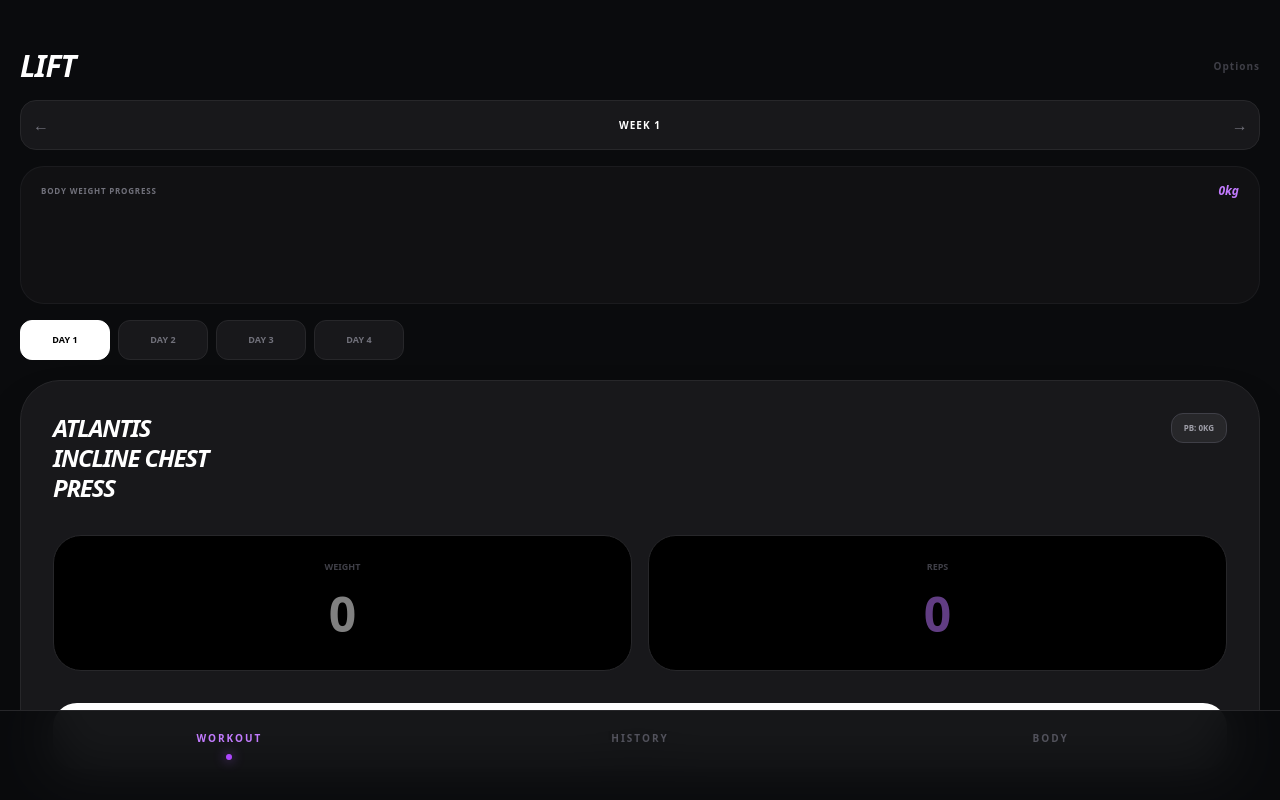
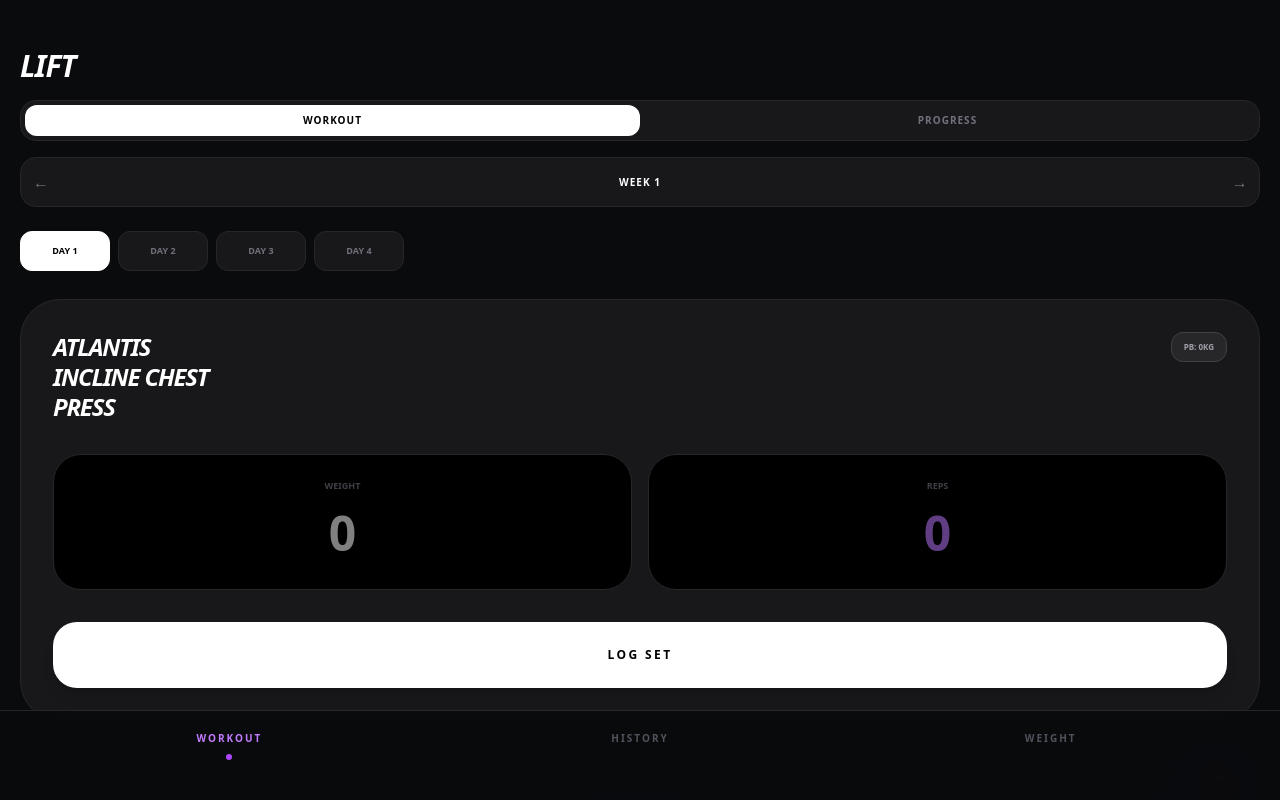
Before and after one commit to abdul75412/workout-app, a Next.js app: page / in a window 1280 px wide. Shown: the top 800 px of the page. Built offline with nearby package versions, Linux system fonts and the light colour scheme.

Commit message:
added progress toggle weight graph with editing and improved timer box

```diff
--- a/app/page.tsx
+++ b/app/page.tsx
@@ -4,6 +4,7 @@ import { workoutPlan } from "./workoutData";
 
 export default function WorkoutPage() {
   const [view, setView] = useState<"lift" | "history" | "weight">("lift");
+  const [activeSubView, setActiveSubView] = useState<"workout" | "progress">("workout");
   const [selectedWeek, setSelectedWeek] = useState(1);
   const [dayIndex, setDayIndex] = useState(0);
   const [historyDayIndex, setHistoryDayIndex] = useState(0);
@@ -18,7 +19,6 @@ export default function WorkoutPage() {
   const [baselines, setBaselines] = useState<Record<string, number>>({});
   const [showBaselineInput, setShowBaselineInput] = useState(false);
   const [showConfetti, setShowConfetti] = useState(false);
-  const [showOptions, setShowOptions] = useState(false);
 
   const currentPhase = workoutPlan.phase1;
   const currentDay = currentPhase.days[dayIndex];
@@ -78,6 +78,14 @@ export default function WorkoutPage() {
     setBodyWeightInput("");
   };
 
+  const editPoint = (id: number) => {
+    const newVal = prompt("Enter new weight:");
+    if (!newVal || isNaN(parseFloat(newVal))) return;
+    const updated = weightHistory.map(h => h.id === id ? { ...h, value: parseFloat(newVal) } : h);
+    setWeightHistory(updated);
+    localStorage.setItem("body_weight_logs", JSON.stringify(updated));
+  };
+
   const weightStats = useMemo(() => {
     if (weightHistory.length === 0) return { current: 0, change: "0" };
     const current = weightHistory[weightHistory.length - 1].value;
@@ -86,12 +94,12 @@ export default function WorkoutPage() {
     return { current, change: parseFloat(diff) > 0 ? `+${diff}` : diff };
   }, [weightHistory]);
 
-  const padding = { top: 10, right: 10, bottom: 10, left: 25 };
-  const graphH = 100;
+  const padding = { top: 20, right: 20, bottom: 20, left: 35 };
+  const graphH = 180;
   const graphW = 350;
   const weightsArr = weightHistory.map(d => d.value);
-  const minW = weightsArr.length ? Math.min(...weightsArr) - 1 : 0;
-  const maxW = weightsArr.length ? Math.max(...weightsArr) + 1 : 10;
+  const minW = weightsArr.length ? Math.min(...weightsArr) - 2 : 0;
+  const maxW = weightsArr.length ? Math.max(...weightsArr) + 2 : 10;
   const getX = (i: number) => padding.left + (i * (graphW - padding.left - padding.right) / (weightHistory.length - 1 || 1));
   const getY = (v: number) => graphH - padding.bottom - ((v - minW) / (maxW - minW || 1) * (graphH - padding.top - padding.bottom));
   const linePath = weightHistory.length > 1 ? weightHistory.map((d, i) => `${i === 0 ? 'M' : 'L'} ${getX(i)} ${getY(d.value)}`).join(" ") : "";
@@ -99,23 +107,33 @@ export default function WorkoutPage() {
   return (
     <div className="max-w-[100vw] overflow-x-hidden min-h-screen bg-[#0a0b0d] text-white font-sans pb-44 px-5">
       {showConfetti && (
-        <div className="fixed inset-0 z-[200] flex items-center justify-center bg-purple-600/20 backdrop-blur-md pointer-events-none">
+        <div className="fixed inset-0 z-[300] flex items-center justify-center bg-purple-600/20 backdrop-blur-md pointer-events-none">
           <p className="text-5xl font-black italic text-amber-400 animate-bounce tracking-tighter uppercase">New PB! 🚀</p>
         </div>
       )}
 
       {timer > 0 && (
-        <div className="fixed top-0 left-0 right-0 bg-purple-600 z-[150] p-4 flex justify-between items-center border-b border-purple-400">
-          <span className="font-black italic text-sm tabular-nums tracking-tighter uppercase">Rest: {Math.floor(timer / 60)}:{(timer % 60).toString().padStart(2, '0')}</span>
-          <button onClick={() => setTimer(0)} className="bg-white text-black px-4 py-1 rounded-lg text-[10px] font-black uppercase tracking-tighter">Skip</button>
+        <div className="fixed inset-0 z-[250] flex items-center justify-center bg-black/80 backdrop-blur-sm">
+          <div className="bg-zinc-900 border border-zinc-800 p-8 rounded-[40px] text-center w-full max-w-[300px] shadow-2xl">
+            <p className="text-[10px] font-black uppercase text-zinc-500 mb-2 tracking-[0.2em]">Rest Timer</p>
+            <p className="text-6xl font-black italic tabular-nums mb-8">{Math.floor(timer / 60)}:{(timer % 60).toString().padStart(2, '0')}</p>
+            <div className="grid grid-cols-2 gap-3 mb-4">
+              <button onClick={() => setTimer(t => t + 30)} className="bg-zinc-800 py-3 rounded-2xl font-black text-[10px] uppercase">+30s</button>
+              <button onClick={() => setTimer(t => t + 60)} className="bg-zinc-800 py-3 rounded-2xl font-black text-[10px] uppercase">+1m</button>
+            </div>
+            <button onClick={() => setTimer(0)} className="w-full bg-white text-black py-4 rounded-2xl font-black uppercase text-[10px] tracking-widest">Skip Rest</button>
+          </div>
         </div>
       )}
 
-      <header className="pt-12 mb-4 uppercase italic font-black tracking-tighter">
-        <div className="flex justify-between items-center mb-4">
-          <h1 className="text-3xl">{view === 'weight' ? 'Body' : view}</h1>
-          <button onClick={() => setShowOptions(!showOptions)} className="text-zinc-700 text-[10px] not-italic tracking-widest">Options</button>
-        </div>
+      <header className="pt-12 mb-6 uppercase italic font-black tracking-tighter">
+        <h1 className="text-3xl mb-4">{view === 'weight' ? 'Weight' : view}</h1>
+        {view === 'lift' && (
+          <div className="flex bg-zinc-900 p-1 rounded-2xl border border-zinc-800 mb-4 not-italic">
+            <button onClick={() => setActiveSubView("workout")} className={`flex-1 py-2 rounded-xl text-[10px] font-black uppercase tracking-widest transition-all ${activeSubView === 'workout' ? 'bg-white text-black' : 'text-zinc-500'}`}>Workout</button>
+            <button onClick={() => setActiveSubView("progress")} className={`flex-1 py-2 rounded-xl text-[10px] font-black uppercase tracking-widest transition-all ${activeSubView === 'progress' ? 'bg-white text-black' : 'text-zinc-500'}`}>Progress</button>
+          </div>
+        )}
         <div className="flex items-center justify-between bg-zinc-900 rounded-2xl p-1 border border-zinc-800 not-italic">
           <button onClick={() => setSelectedWeek(w => Math.max(1, w - 1))} className="p-2 text-zinc-500">←</button>
           <span className="text-[10px] font-black uppercase tracking-widest">Week {selectedWeek}</span>
@@ -123,34 +141,20 @@ export default function WorkoutPage() {
         </div>
       </header>
 
-      {view === 'lift' && (
-        <div className="space-y-4">
-          <div className="bg-zinc-900/50 rounded-3xl p-4 border border-zinc-800/50">
-            <div className="flex justify-between items-center mb-2 px-1">
-              <p className="text-[8px] font-black text-zinc-500 uppercase tracking-widest">Body Weight Progress</p>
-              <p className={`text-xs font-black italic ${parseFloat(weightStats.change) >= 0 ? 'text-purple-400' : 'text-red-400'}`}>{weightStats.change}kg</p>
-            </div>
-            <div className="h-[80px] w-full">
-              <svg width="100%" height="100%" viewBox={`0 0 ${graphW} ${graphH}`} preserveAspectRatio="none">
-                {weightHistory.length > 1 && <path d={linePath} fill="none" stroke="#a855f7" strokeWidth="3" strokeLinecap="round" />}
-                {weightHistory.map((d, i) => (<circle key={d.id} cx={getX(i)} cy={getY(d.value)} r="3" className="fill-purple-500 stroke-2 stroke-black" />))}
-              </svg>
-            </div>
-          </div>
-
+      {view === 'lift' && activeSubView === 'workout' && (
+        <div className="space-y-6">
           <div className="flex gap-2 overflow-x-auto no-scrollbar pb-1">
             {currentPhase.days.map((day, idx) => (
               <button key={idx} onClick={() => { setDayIndex(idx); setExerciseIndex(0); }} className={`min-w-[90px] py-3 rounded-xl font-black uppercase text-[9px] border transition-all ${dayIndex === idx ? "bg-white text-black border-white" : "bg-zinc-900 text-zinc-500 border-zinc-800"}`}>{day.label}</button>
             ))}
           </div>
-
-          <div className="bg-zinc-900 rounded-[40px] p-8 border border-zinc-800 relative shadow-2xl">
+          <div className="bg-zinc-900 rounded-[40px] p-8 border border-zinc-800 relative">
             <div className="flex justify-between items-start mb-8">
               <h2 className="text-2xl font-black italic uppercase tracking-tighter leading-tight max-w-[180px]">{currentExercise.name}</h2>
               <button onClick={() => setShowBaselineInput(!showBaselineInput)} className="bg-zinc-800 px-3 py-2 rounded-xl text-[8px] font-black uppercase text-zinc-400 border border-zinc-700">PB: {baselines[currentExercise.name] || 0}kg</button>
             </div>
             {showBaselineInput && (
-              <div className="mb-6 flex gap-2"><input type="number" value={weight} onChange={(e) => setWeight(e.target.value)} placeholder="0" className="flex-1 bg-black p-3 rounded-xl outline-none border border-zinc-800 font-black" /><button onClick={saveBaseline} className="bg-purple-500 px-4 rounded-xl font-black text-[10px] uppercase tracking-tighter">Set</button></div>
+              <div className="mb-6 flex gap-2"><input type="number" value={weight} onChange={(e) => setWeight(e.target.value)} placeholder="0" className="flex-1 bg-black p-3 rounded-xl outline-none border border-zinc-800 font-black" /><button onClick={saveBaseline} className="bg-purple-500 px-4 rounded-xl font-black text-[10px] uppercase">Set</button></div>
             )}
             <div className="grid grid-cols-2 gap-4 mb-8">
               <div className="bg-black rounded-[28px] p-6 border border-zinc-800 text-center"><p className="text-[9px] font-black uppercase text-zinc-700 mb-2">Weight</p><input type="number" value={weight} onChange={(e) => setWeight(e.target.value)} className="bg-transparent text-5xl font-black w-full text-center outline-none tabular-nums" placeholder="0" /></div>
@@ -158,18 +162,39 @@ export default function WorkoutPage() {
             </div>
             <button onClick={logSet} className="w-full bg-white text-black py-6 rounded-3xl font-black uppercase text-[12px] tracking-[0.2em] active:scale-95 shadow-lg">Log Set</button>
           </div>
+          <div className="flex justify-between items-center bg-zinc-900/50 p-2 rounded-2xl border border-zinc-800/50 font-black uppercase text-[10px]">
+            <button onClick={() => setExerciseIndex(i => Math.max(0, i-1))} className="p-4 text-zinc-600 disabled:opacity-0" disabled={exerciseIndex === 0}>Prev</button>
+            <span className="text-zinc-800 tracking-widest">{exerciseIndex + 1} / {currentDay.exercises.length}</span>
+            <button onClick={() => setExerciseIndex(i => Math.min(currentDay.exercises.length-1, i+1))} className="p-4 text-purple-500 disabled:opacity-0" disabled={exerciseIndex === currentDay.exercises.length-1}>Next</button>
+          </div>
+        </div>
+      )}
 
-          <div className="flex justify-between items-center bg-zinc-900/50 p-2 rounded-2xl border border-zinc-800/50 font-black">
-            <button onClick={() => setExerciseIndex(i => Math.max(0, i-1))} className="p-4 text-zinc-600 disabled:opacity-0" disabled={exerciseIndex === 0}>Prev</button>
-            <span className="text-[10px] text-zinc-800 tracking-widest">{exerciseIndex + 1} / {currentDay.exercises.length}</span>
-            <button onClick={() => setExerciseIndex(i => Math.min(currentDay.exercises.length-1, i+1))} className="p-4 text-purple-500 disabled:opacity-0" disabled={exerciseIndex === currentDay.exercises.length-1}>Next</button>
+      {view === 'lift' && activeSubView === 'progress' && (
+        <div className="bg-zinc-900 rounded-[40px] p-6 border border-zinc-800">
+          <p className="text-[10px] font-black text-zinc-500 uppercase tracking-widest italic mb-6">Weight Progress Graph</p>
+          <div className="h-[200px] w-full">
+            <svg width="100%" height="100%" viewBox={`0 0 ${graphW} ${graphH}`} preserveAspectRatio="none">
+              {weightHistory.length > 1 && <path d={linePath} fill="none" stroke="#a855f7" strokeWidth="4" strokeLinecap="round" />}
+              {weightHistory.map((d, i) => (<circle key={d.id} cx={getX(i)} cy={getY(d.value)} r="8" onClick={() => editPoint(d.id)} className="fill-purple-500 stroke-[4px] stroke-black cursor-pointer active:scale-150 transition-transform" />))}
+            </svg>
+          </div>
+          <div className="mt-8 px-2 flex justify-between items-end">
+            <div>
+              <p className="text-[9px] font-black text-zinc-600 uppercase italic">Starting Weight</p>
+              <p className="text-xl font-black italic">{weightHistory[0]?.value || 0}kg</p>
+            </div>
+            <div className="text-right">
+              <p className="text-[9px] font-black text-zinc-600 uppercase italic">Total Change</p>
+              <p className={`text-3xl font-black italic ${parseFloat(weightStats.change) >= 0 ? 'text-purple-400' : 'text-red-400'}`}>{weightStats.change}kg</p>
+            </div>
           </div>
         </div>
       )}
 
       {view === 'history' && (
         <div className="space-y-6">
-          <div className="flex gap-2 overflow-x-auto no-scrollbar">
+          <div className="flex gap-2 overflow-x-auto no-scrollbar pb-1">
             {currentPhase.days.map((day, idx) => (
               <button key={idx} onClick={() => setHistoryDayIndex(idx)} className={`min-w-[90px] py-3 rounded-xl font-black uppercase text-[9px] border transition-all ${historyDayIndex === idx ? "bg-purple-600 border-purple-600" : "bg-zinc-900 text-zinc-500 border-zinc-800"}`}>{day.label}</button>
             ))}
@@ -178,7 +203,7 @@ export default function WorkoutPage() {
             {currentPhase.days[historyDayIndex].exercises.map((ex, exIdx) => {
               const sets = allWorkoutData[`w${selectedWeek}-${ex.name}`] || [];
               return (
-                <div key={ex.name} onClick={() => { setDayIndex(historyDayIndex); setExerciseIndex(exIdx); setView('lift'); }} className="border-b border-zinc-800 py-5 last:border-0 px-2">
+                <div key={ex.name} onClick={() => { setDayIndex(historyDayIndex); setExerciseIndex(exIdx); setView('lift'); setActiveSubView('workout'); }} className="border-b border-zinc-800 py-5 last:border-0 px-2">
                   <p className="text-[10px] font-black uppercase text-zinc-600 mb-3 tracking-widest italic">{ex.name}</p>
                   <div className="flex flex-wrap gap-2">
                     {sets.map((s: any) => (<span key={s.id} className="bg-black/60 px-3 py-2 rounded-lg text-[10px] font-black italic border border-zinc-800">{s.weight}kg × {s.reps}</span>))}
@@ -193,22 +218,12 @@ export default function WorkoutPage() {
       {view === 'weight' && (
         <div className="space-y-6">
           <div className="bg-zinc-900 rounded-[40px] p-6 border border-zinc-800">
-            <div className="mb-6 px-2">
-               <p className="text-[10px] font-black text-zinc-600 uppercase tracking-widest italic">Body Progress</p>
-               <p className={`text-3xl font-black italic ${parseFloat(weightStats.change) >= 0 ? 'text-purple-400' : 'text-red-400'}`}>{weightStats.change}kg</p>
-            </div>
-            <div className="h-[180px] w-full mb-8">
-              <svg width="100%" height="100%" viewBox={`0 0 ${graphW} ${graphH}`} preserveAspectRatio="none">
-                {weightHistory.length > 1 && <path d={linePath} fill="none" stroke="#a855f7" strokeWidth="4" strokeLinecap="round" />}
-                {weightHistory.map((d, i) => (<circle key={d.id} cx={getX(i)} cy={getY(d.value)} r="5" className="fill-purple-500 stroke-[4px] stroke-black" />))}
-              </svg>
-            </div>
             <div className="grid grid-cols-2 gap-2 mb-4">
               <input type="date" value={logDate} onChange={(e) => setLogDate(e.target.value)} className="bg-black p-4 rounded-2xl text-[10px] font-black uppercase border border-zinc-800 outline-none" />
               <input type="number" step="0.1" value={bodyWeightInput} onChange={(e) => setBodyWeightInput(e.target.value)} placeholder="0.0kg" className="bg-black p-4 rounded-2xl font-black text-xl border border-zinc-800 outline-none" />
             </div>
             <button onClick={logBodyWeight} className="w-full bg-white text-black py-4 rounded-2xl font-black text-[11px] uppercase tracking-widest shadow-lg">Log Weight</button>
-            <div className="space-y-2 max-h-[250px] overflow-y-auto no-scrollbar mt-6">
+            <div className="space-y-2 max-h-[400px] overflow-y-auto no-scrollbar mt-6">
               {weightHistory.slice().reverse().map(h => (
                 <div key={h.id} className="flex justify-between items-center bg-black/40 p-5 rounded-2xl border border-zinc-800/50 font-black"><span className="text-[10px] text-zinc-600 uppercase italic">{h.date}</span><div className="flex items-center gap-6"><span className="italic text-xl">{h.value}kg</span><button onClick={() => { const updated = weightHistory.filter(x => x.id !== h.id); setWeightHistory(updated); localStorage.setItem("body_weight_logs", JSON.stringify(updated)); }} className="text-red-500 bg-red-500/10 w-8 h-8 rounded-lg flex items-center justify-center">×</button></div></div>
               ))}
@@ -217,9 +232,9 @@ export default function WorkoutPage() {
         </div>
       )}
 
-      <nav className="fixed bottom-0 left-0 right-0 bg-[#0a0b0d]/95 backdrop-blur-xl border-t border-zinc-800 px-6 pt-5 pb-10 flex justify-around z-50">
-        {[{id: 'lift', label: 'Workout'}, {id: 'history', label: 'History'}, {id: 'weight', label: 'Body'}].map((v) => (
-          <button key={v.id} onClick={() => setView(v.id as any)} className="flex flex-col items-center flex-1 transition-all active:scale-90"><span className={`text-[10px] font-black uppercase tracking-[0.2em] ${view === v.id ? "text-purple-400" : "text-zinc-600"}`}>{v.label}</span>{view === v.id && <div className="mt-2 w-1.5 h-1.5 rounded-full bg-purple-500 shadow-[0_0_12px_rgba(168,85,247,0.8)]" />}</button>
+      <nav className="fixed bottom-0 left-0 right-0 bg-[#0a0b0d]/95 backdrop-blur-xl border-t border-zinc-800 px-6 pt-5 pb-10 flex justify-around z-[100]">
+        {[{id: 'lift', label: 'Workout'}, {id: 'history', label: 'History'}, {id: 'weight', label: 'Weight'}].map((v) => (
+          <button key={v.id} onClick={() => setView(v.id as any)} className="flex flex-col items-center flex-1 transition-all active:scale-90"><span className={`text-[10px] font-black uppercase tracking-[0.2em] ${view === v.id ? "text-purple-400" : "text-zinc-600"}`}>{v.label}</span>{view === v.id && <div className="mt-2 w-1.5 h-1.5 rounded-full bg-purple-500" />}</button>
         ))}
       </nav>
     </div>
```
